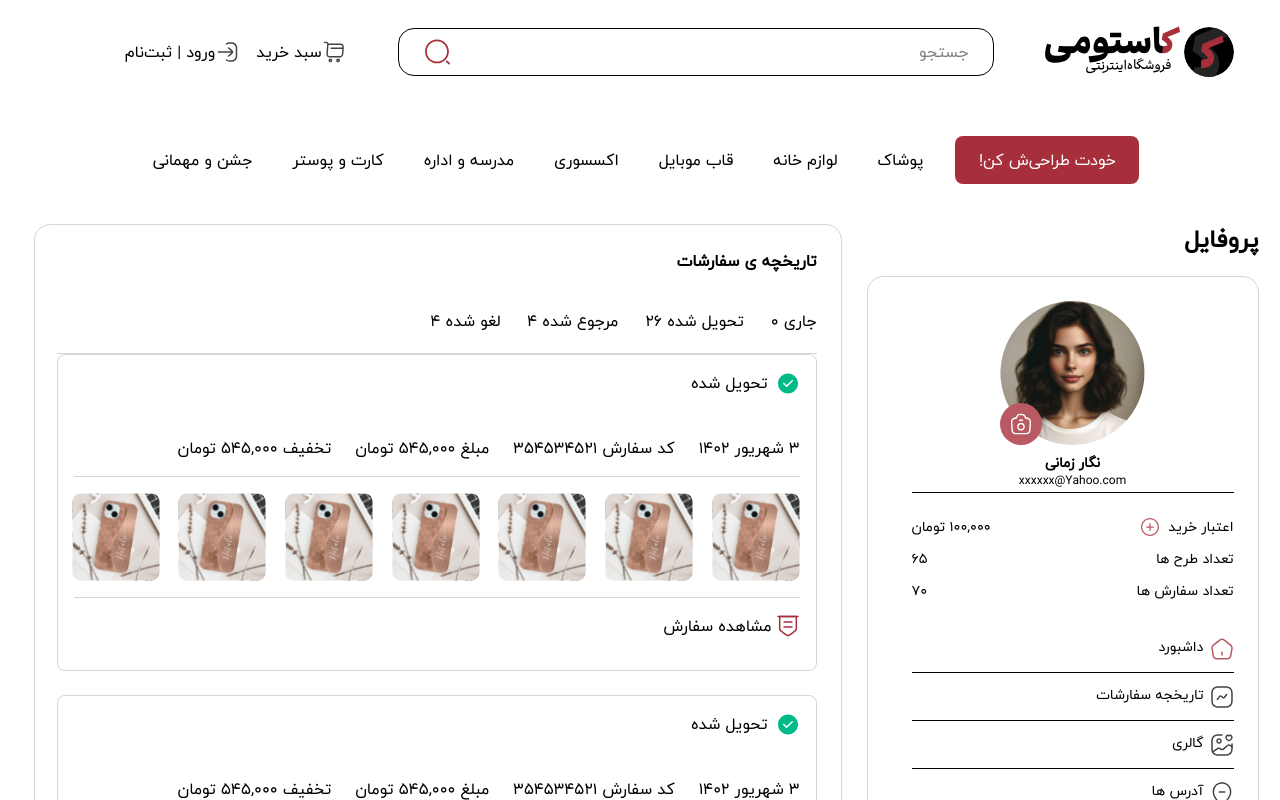
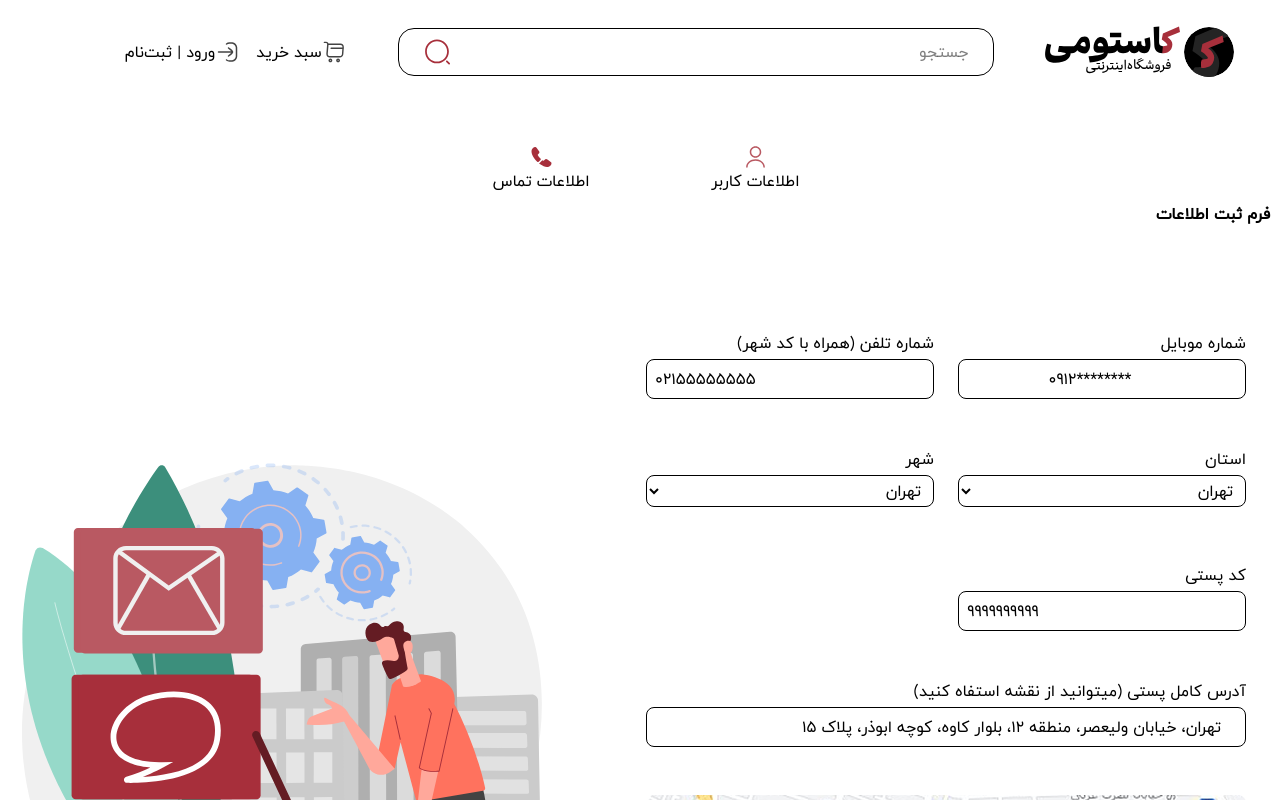
Before and after one commit to Zeinab-Jannati/UI403-4-WD-Customme-Project, a React (Vite) app: page / in a window 1280 px wide. Shown: the top 800 px of the page. Built offline with nearby package versions, Linux system fonts and the light colour scheme.

Commit message:
80% complete User Sign Up page

```diff
--- a/src/components/MainMenu.jsx
+++ b/src/components/MainMenu.jsx
@@ -10,7 +10,7 @@ const MainMenu = () => {
                 style={{ backgroundColor: "var(--color-primary)" }}
             >
                 {/* <Pencil className="w-4 h-4" /> */}
-                خودت طراحی‌ش کن!
+                خودت طراحیش کن!
             </a>
 
             <div className="flex gap-[2.5rem]">
--- a/src/main.jsx
+++ b/src/main.jsx
@@ -20,7 +20,7 @@ createRoot(document.getElementById('root')).render(
       <Routes>
         {/* <Route path="/" element={<Footer />} /> */}
         {/* <Route path="/" element={<MainMenu />} /> */}
-        {/* <Route path="/" element={<UserSignUp />} /> */}
+        <Route path="/" element={<UserSignUp />} />
         {/* <Route path="/" element={<DesignerSignUp />} /> */}
         {/* <Route path="/" element={<App />} /> */}
         {/* <Route path="/about" element={<About />} />
@@ -28,7 +28,7 @@ createRoot(document.getElementById('root')).render(
         {/* <Route path="/" element={<ProfileSidebar />} />  */}
         {/* <Route path="/" element={<UserProfile />} />  */}
         {/* <Route path="/" element={<OrderStatus />} />  */}
-        <Route path="/" element={<OrdersHistory />} />
+        {/* <Route path="/" element={<OrdersHistory />} />  */}
         {/* <Route path="/" element={<OrdersSummary />} />  */}
         {/* <Route path="/" element={<ProductCard />} />  */}
       </Routes>
--- a/src/pages/UserSignUp.jsx
+++ b/src/pages/UserSignUp.jsx
@@ -8,6 +8,8 @@ import Contact from '../components/Contact'
 import map from '../assets/images/map.png'
 import Footer from '../components/Footer'
 
+import userSignUpImage from '../assets/images/user-sign-up-image.svg'
+
 const UserSignUp = () => {
     return (
     <>
@@ -15,63 +17,83 @@ const UserSignUp = () => {
 
         <Contact />
         {/* todo: fix the form! */}
-        <h3>فرم ثبت اطلاعات</h3>
-
-        <form action="submit" className='flex flex-wrap w-[40.5rem] h-[50.75rem] overflow-hidden rounded-[1.5rem] mb-[4.375rem] mr-[6.75rem] mt-[5.0625rem] items-start gap-y-[1.5rem]'>
-            <div className='w-[18rem] h-[4.25rem] p-[1.5rem]'>
+        <div className='flex justify-center gap-[3.5rem]'>
+            <div>
+                <h3 className='font-bold'>فرم ثبت اطلاعات</h3>
+                {/* h-[50.75rem] */}
+                <form action="submit" className='flex flex-wrap w-[40.5rem] h-auto overflow-hidden rounded-[1.5rem] mb-[4.375rem] mt-[5.0625rem] items-start gap-y-[1.5rem] mr-[1.5rem] '>
+                    <div>
+                        <div className='flex gap-[1.5rem]'>
+                            <div className='w-[18rem] h-[4.25rem] my-[1.5rem] '>
                                 <div>
                                     <label for='phone-number'>شماره موبایل</label>
                                 </div>
                                 <div>
-                    <input className='border rounded-[8px] w-full h-[2.5rem] mt-[0.25rem]' type="tel" id='phone-number' value='09'/>
+                                    <input className='border rounded-[8px] w-full h-[2.5rem] mt-[0.25rem] text-center' type="tel" id='phone-number' value='۰۹۱۲********'/>
                                 </div>
                             </div>
-            <div className='w-[18rem] h-[4.25rem] my-[1.5rem] mr-[1.5rem]'>
+                            <div className='w-[18rem] h-[4.25rem] my-[1.5rem] '>
                                 <div>
-                    <label for='phone-number'>شماره موبایل</label>
+                                    <label for='phone-number'>شماره تلفن (همراه با کد شهر)</label>
                                 </div>
                                 <div>
-                    <input className='border rounded-[8px] w-full h-[2.5rem] mt-[0.25rem]' type="tel" id='phone-number' value='09'/>
+                                    <input className='border rounded-[8px] w-full h-[2.5rem] mt-[0.25rem] pl-[0.5rem]' type="tel" id='phone-number' value='۰۲۱۵۵۵۵۵۵۵۵'/>
                                 </div>
                             </div>
-            <div className='w-[18rem] h-[4.25rem] my-[1.5rem] mr-[1.5rem]'>
+                        </div>
+                        <div className='flex gap-[1.5rem] mb-0'>
+                            <div className='w-[18rem] h-[4.25rem] my-[1.5rem]'>
                                 <div>
-                    <label for='phone-number'>شماره موبایل</label>
+                                    <label for='phone-number'>استان</label>
+                                </div>
+                                {/* think about it */}
+                                {/* doens't change the size of the option tag */}
+                                <select name="" id="" className='w-full rounded-[8px] border pr-[0.5rem] mt-[0.25rem]'>
+                                    <option value="تهران">تهران</option>
+                                    <option value="اصفهان">اصفهان</option>
+                                </select>
+                            </div>
+                            <div className='w-[18rem] h-[4.25rem] my-[1.5rem]'>
+                                <div>
+                                    <label for='phone-number'>شهر</label>
+                                </div>
+                                {/* think about it */}
+                                <select name="" id="" className='w-full rounded-[8px] border pr-[0.5rem] mt-[0.25rem]'>
+                                    <option value="تهران">تهران</option>
+                                    <option value="اصفهان">اصفهان</option>
+                                </select>
+                            </div>
+                        </div>
+                        <div className='flex gap-[1.5rem]'>
+                            <div className='w-[18rem] h-[4.25rem] my-[1.5rem] '>
+                                <div>
+                                    <label for='phone-number'>کد پستی</label>
                                 </div>
                                 <div>
-                    <input className='border rounded-[8px] w-full h-[2.5rem] mt-[0.25rem]' type="tel" id='phone-number' value='09'/>
+                                    <input className='border rounded-[8px] w-full h-[2.5rem] mt-[0.25rem] pl-[0.5rem]' type="tel" id='phone-number' value='۹۹۹۹۹۹۹۹۹۹'/>
                                 </div>
                             </div>
-            <div className='w-[18rem] h-[4.25rem] my-[1.5rem] mr-[1.5rem]'>
+                        </div>
+                        <div className='w-full h-[4.25rem] my-[1.5rem]'>
                             <div>
-                    <label for='phone-number'>شماره موبایل</label>
+                                <label for='phone-number'>آدرس  کامل  پستی (میتوانید از نقشه استفاه کنید)</label>
                             </div>
                             <div>
-                    <input className='border rounded-[8px] w-full h-[2.5rem] mt-[0.25rem]' type="tel" id='phone-number' value='09'/>
+                                <input className='border rounded-[8px] w-full h-[2.5rem] mt-[0.25rem]' type="tel" id='phone-number' value='تهران، خیابان ولیعصر، منطقه ۱۲، بلوار کاوه، کوچه ابوذر، پلاک ۱۵' dir='rtl'/>
                             </div>
-            </div>
-            <div className='w-[18rem] h-[4.25rem] my-[1.5rem] mr-[1.5rem]'>
-                <div>
-                    <label for='phone-number'>شماره موبایل</label>
-                </div>
-                <div>
-                    <input className='border rounded-[8px] w-full h-[2.5rem] mt-[0.25rem]' type="tel" id='phone-number' value='09'/>
-                </div>
-            </div>
-            <div className='w-full h-[4.25rem] my-[1.5rem] mr-[1.5rem]'>
-                <div>
-                    <label for='phone-number'>شماره موبایل</label>
-                </div>
-                <div>
-                    <input className='border rounded-[8px] w-full h-[2.5rem] mt-[0.25rem]' type="tel" id='phone-number' value='09'/>
                         </div>
                     </div>
 
-            <img src={ map } alt="map" className='w-[37.5rem] h-[18.75rem] mr-[1.5rem]'/>
-            <div className="w-full relative">
-                <button className='absolute left-[1.5rem] w-[11.5rem] h-[3rem] bg-amber-600 rounded-[8px] text-white'>ثبت اطلاعات</button>
+
+                    <img src={ map } alt="map" className='w-[37.5rem] h-[18.75rem]'/>
+                    <div className="w-full">
+                        <button className='w-[11.5rem] h-[3rem] rounded-[8px] text-white' style={{ backgroundColor: "var(--color-primary)"}}>ثبت اطلاعات</button>
                     </div>
+
                 </form>
+            </div>
+            <img src={ userSignUpImage } alt="user-signup-image w-[32.5rem] h-[32rem]" />
+        </div>
 
         <Footer />
     </>
```
Also changed, not shown: src/assets/images/sign-up-image.png (deleted), src/assets/images/user-sign-up-image.svg (added). Lines whose indentation alone changed are shown as unchanged.
